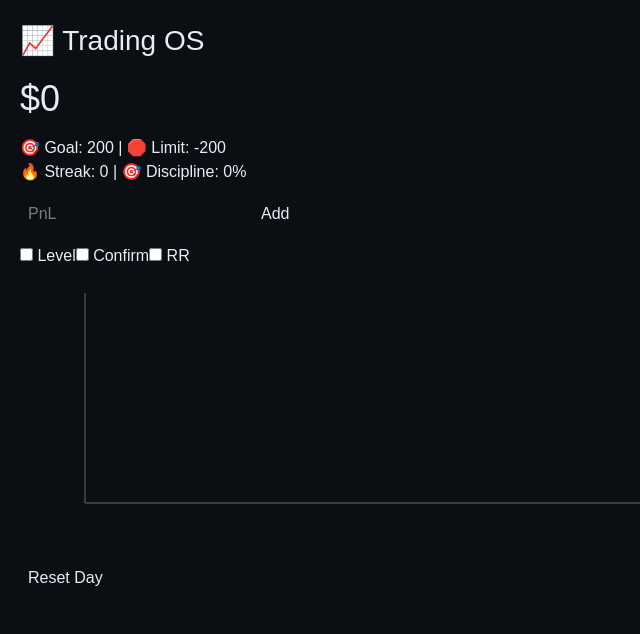
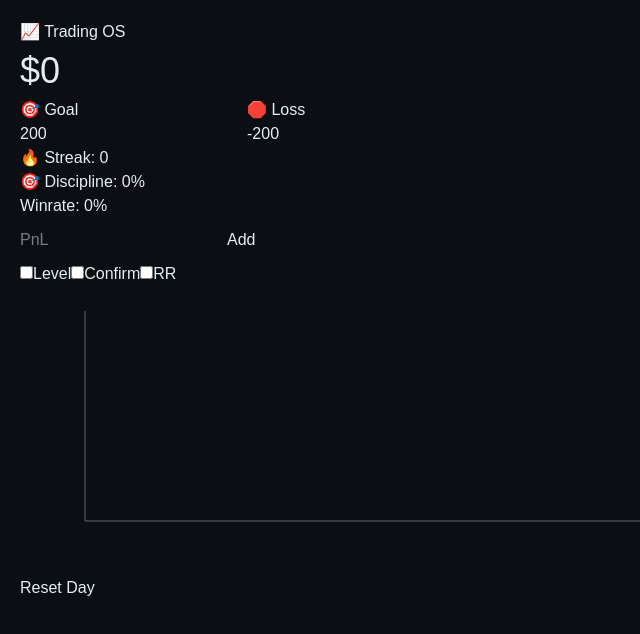
Before and after one commit to elinstallatorholmgren-collab/trading-app, a Next.js app: page / in a window 1280 px wide. Shown: the top 634 px of the page, without its empty margins (0-640 px from the left). Built offline with nearby package versions, Linux system fonts and the light colour scheme.

Commit message:
final: clean trading OS UI +controls

```diff
--- a/app/page.tsx
+++ b/app/page.tsx
@@ -12,10 +12,16 @@ const ResponsiveContainer = dynamic(() => import("recharts").then(m => m.Respons
 export default function TradingApp() {
   const [trades, setTrades] = useState<any[]>([]);
   const [pnl, setPnl] = useState("");
+
   const [dailyGoal, setDailyGoal] = useState(200);
   const [dailyLossLimit, setDailyLossLimit] = useState(-200);
 
-  const [checklist, setChecklist] = useState({ level: false, confirmation: false, rr: false });
+  const [checklist, setChecklist] = useState({
+    level: false,
+    confirmation: false,
+    rr: false,
+  });
+
   const [waiting, setWaiting] = useState(false);
   const [locked, setLocked] = useState(false);
   const [flash, setFlash] = useState<"" | "green" | "red">("");
@@ -26,6 +32,7 @@ export default function TradingApp() {
 
   const todayKey = new Date().toISOString().slice(0, 10);
 
+  // load/save
   useEffect(() => {
     const saved = localStorage.getItem("trades_" + todayKey);
     if (saved) setTrades(JSON.parse(saved));
@@ -35,8 +42,10 @@ export default function TradingApp() {
     localStorage.setItem("trades_" + todayKey, JSON.stringify(trades));
   }, [trades, todayKey]);
 
-  const isValid = checklist.level && checklist.confirmation && checklist.rr;
+  const isValid =
+    checklist.level && checklist.confirmation && checklist.rr;
 
+  // stats
   const stats = useMemo(() => {
     let running = 0;
     const equity: number[] = [];
@@ -48,18 +57,28 @@ export default function TradingApp() {
     }, 0);
 
     const wins = trades.filter(t => t.pnl > 0).length;
-    const winrate = trades.length ? Math.round((wins / trades.length) * 100) : 0;
+    const winrate = trades.length
+      ? Math.round((wins / trades.length) * 100)
+      : 0;
 
     return { totalPnL, equity, winrate };
   }, [trades]);
 
+  // notifications (safe)
+  useEffect(() => {
+    if (Notification.permission !== "granted") {
+      Notification.requestPermission();
+    }
+  }, []);
+
+  // goal + loss logic
   useEffect(() => {
     if (stats.totalPnL >= dailyGoal && !goalHit) {
       new Notification("🎯 Goal reached – you're done!");
       setLocked(true);
       setGoalHit(true);
       setFlash("green");
-      setTimeout(() => setFlash(""), 1200);
+      setTimeout(() => setFlash(""), 1000);
     }
 
     if (stats.totalPnL <= dailyLossLimit && !lossHit) {
@@ -67,15 +86,9 @@ export default function TradingApp() {
       setLocked(true);
       setLossHit(true);
       setFlash("red");
-      setTimeout(() => setFlash(""), 1200);
+      setTimeout(() => setFlash(""), 1000);
     }
   }, [stats.totalPnL, dailyGoal, dailyLossLimit]);
-
-  useEffect(() => {
-    if (Notification.permission !== "granted") {
-      Notification.requestPermission();
-    }
-  }, []);
 
   const handleAddTrade = () => {
     if (!pnl || locked) return;
@@ -106,7 +119,7 @@ export default function TradingApp() {
       setPnl("");
       setChecklist({ level: false, confirmation: false, rr: false });
       setWaiting(false);
-    }, 800);
+    }, 600);
   };
 
   const resetDay = () => {
@@ -118,52 +131,155 @@ export default function TradingApp() {
     localStorage.removeItem("trades_" + todayKey);
   };
 
-  const chartData = stats.equity.map((v, i) => ({ trade: i + 1, equity: v }));
+  const chartData = stats.equity.map((v, i) => ({
+    trade: i + 1,
+    equity: v,
+  }));
 
   const discipline = trades.length
-    ? Math.round((trades.filter(t => t.valid).length / trades.length) * 100)
+    ? Math.round(
+        (trades.filter(t => t.valid).length / trades.length) * 100
+      )
     : 0;
 
   return (
-    <div style={{ padding: 20, fontFamily: "Arial", background: "#0b0f14", color: "#e6edf3", minHeight: "100vh" }}>
-      <h1 style={{ fontSize: 28 }}>📈 Trading OS</h1>
+    <div
+      style={{
+        padding: 20,
+        fontFamily: "Arial",
+        background: "#0b0f14",
+        color: "#e6edf3",
+        minHeight: "100vh",
+      }}
+    >
+      <h1>📈 Trading OS</h1>
 
+      {/* flash */}
       {flash && (
-        <div style={{ position: "fixed", top: 0, left: 0, width: "100%", height: "100%", background: flash === "green" ? "rgba(0,255,150,0.08)" : "rgba(255,0,0,0.08)", pointerEvents: "none" }} />
+        <div
+          style={{
+            position: "fixed",
+            inset: 0,
+            background:
+              flash === "green"
+                ? "rgba(0,255,150,0.08)"
+                : "rgba(255,0,0,0.08)",
+            pointerEvents: "none",
+          }}
+        />
       )}
 
-      <h2 style={{ fontSize: 36, margin: "10px 0" }}>${stats.totalPnL}</h2>
+      {/* PnL */}
+      <h2 style={{ fontSize: 36 }}>${stats.totalPnL}</h2>
 
-      <p>🎯 Goal: {dailyGoal} | 🛑 Limit: {dailyLossLimit}</p>
-      <p>🔥 Streak: {streak} | 🎯 Discipline: {discipline}%</p>
+      {/* GOAL + LOSS (FIXED) */}
+      <div style={{ display: "flex", gap: 20 }}>
+        <div>
+          <p>🎯 Goal</p>
+          <input
+            type="number"
+            value={dailyGoal}
+            onChange={(e) => setDailyGoal(Number(e.target.value))}
+          />
+        </div>
+
+        <div>
+          <p>🛑 Loss</p>
+          <input
+            type="number"
+            value={dailyLossLimit}
+            onChange={(e) =>
+              setDailyLossLimit(Number(e.target.value))
+            }
+          />
+        </div>
+      </div>
+
+      <p>🔥 Streak: {streak}</p>
+      <p>🎯 Discipline: {discipline}%</p>
+      <p>Winrate: {stats.winrate}%</p>
 
       {locked && <p style={{ color: "red" }}>🚫 Locked</p>}
 
-      <div style={{ marginTop: 10, display: "flex", gap: 10 }}>
-        <input type="number" value={pnl} onChange={(e) => setPnl(e.target.value)} placeholder="PnL" style={{ padding: 8 }} />
-        <button onClick={handleAddTrade} disabled={waiting || locked} style={{ padding: 8, cursor: "pointer" }}>
+      {/* input */}
+      <div style={{ marginTop: 10 }}>
+        <input
+          type="number"
+          value={pnl}
+          onChange={(e) => setPnl(e.target.value)}
+          placeholder="PnL"
+        />
+        <button onClick={handleAddTrade} disabled={locked || waiting}>
           {waiting ? "..." : "Add"}
         </button>
       </div>
 
+      {/* checklist */}
       <div style={{ marginTop: 10 }}>
-        <label><input type="checkbox" checked={checklist.level} onChange={(e)=>setChecklist({...checklist,level:e.target.checked})}/> Level</label>
-        <label><input type="checkbox" checked={checklist.confirmation} onChange={(e)=>setChecklist({...checklist,confirmation:e.target.checked})}/> Confirm</label>
-        <label><input type="checkbox" checked={checklist.rr} onChange={(e)=>setChecklist({...checklist,rr:e.target.checked})}/> RR</label>
+        <label>
+          <input
+            type="checkbox"
+            checked={checklist.level}
+            onChange={(e) =>
+              setChecklist({
+                ...checklist,
+                level: e.target.checked,
+              })
+            }
+          />
+          Level
+        </label>
+
+        <label>
+          <input
+            type="checkbox"
+            checked={checklist.confirmation}
+            onChange={(e) =>
+              setChecklist({
+                ...checklist,
+                confirmation: e.target.checked,
+              })
+            }
+          />
+          Confirm
+        </label>
+
+        <label>
+          <input
+            type="checkbox"
+            checked={checklist.rr}
+            onChange={(e) =>
+              setChecklist({
+                ...checklist,
+                rr: e.target.checked,
+              })
+            }
+          />
+          RR
+        </label>
       </div>
 
-      <div style={{ marginTop: 20, height: 250 }}>
+      {/* chart */}
+      <div style={{ height: 250, marginTop: 20 }}>
         <ResponsiveContainer>
           <LineChart data={chartData}>
             <XAxis dataKey="trade" />
             <YAxis />
             <Tooltip />
-            <Line type="monotone" dataKey="equity" stroke="#00ffaa" strokeWidth={2} dot={false} />
+            <Line
+              type="monotone"
+              dataKey="equity"
+              stroke="#00ffaa"
+              strokeWidth={2}
+              dot={false}
+            />
           </LineChart>
         </ResponsiveContainer>
       </div>
 
-      <button onClick={resetDay} style={{ marginTop: 20, padding: 8 }}>Reset Day</button>
+      <button onClick={resetDay} style={{ marginTop: 20 }}>
+        Reset Day
+      </button>
     </div>
   );
 }
```
